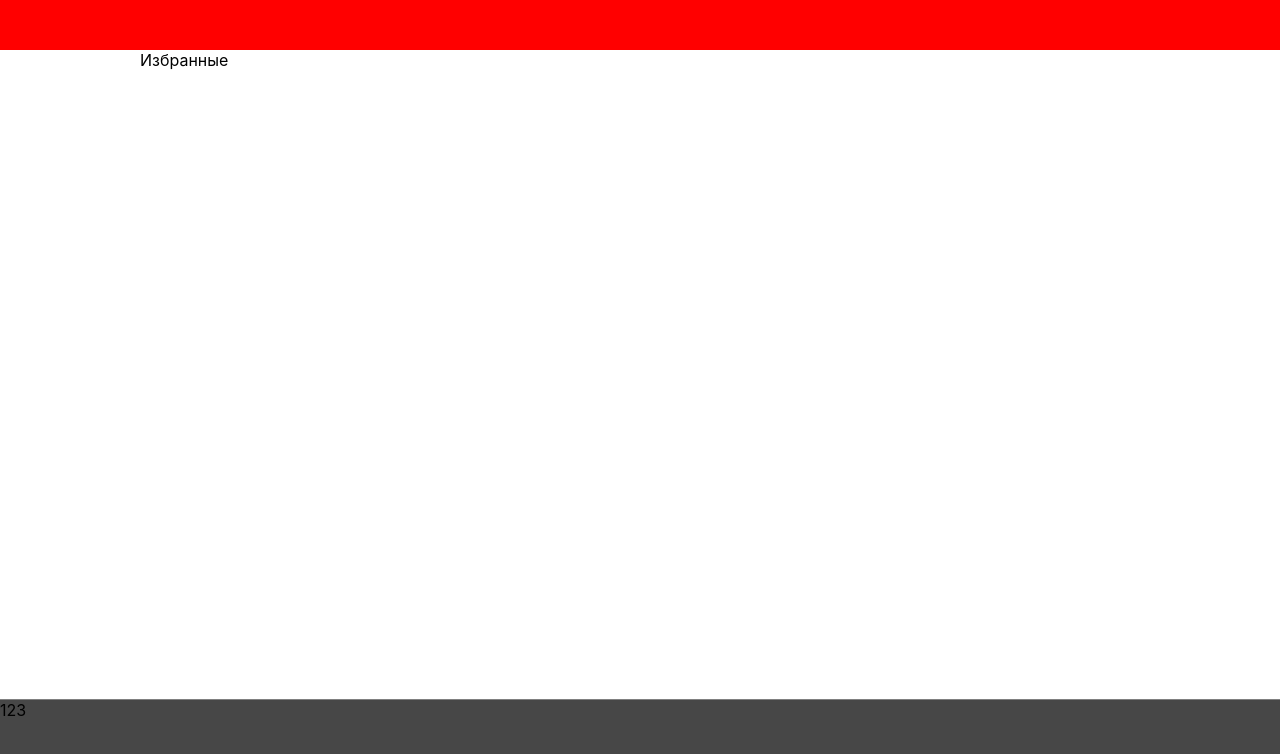
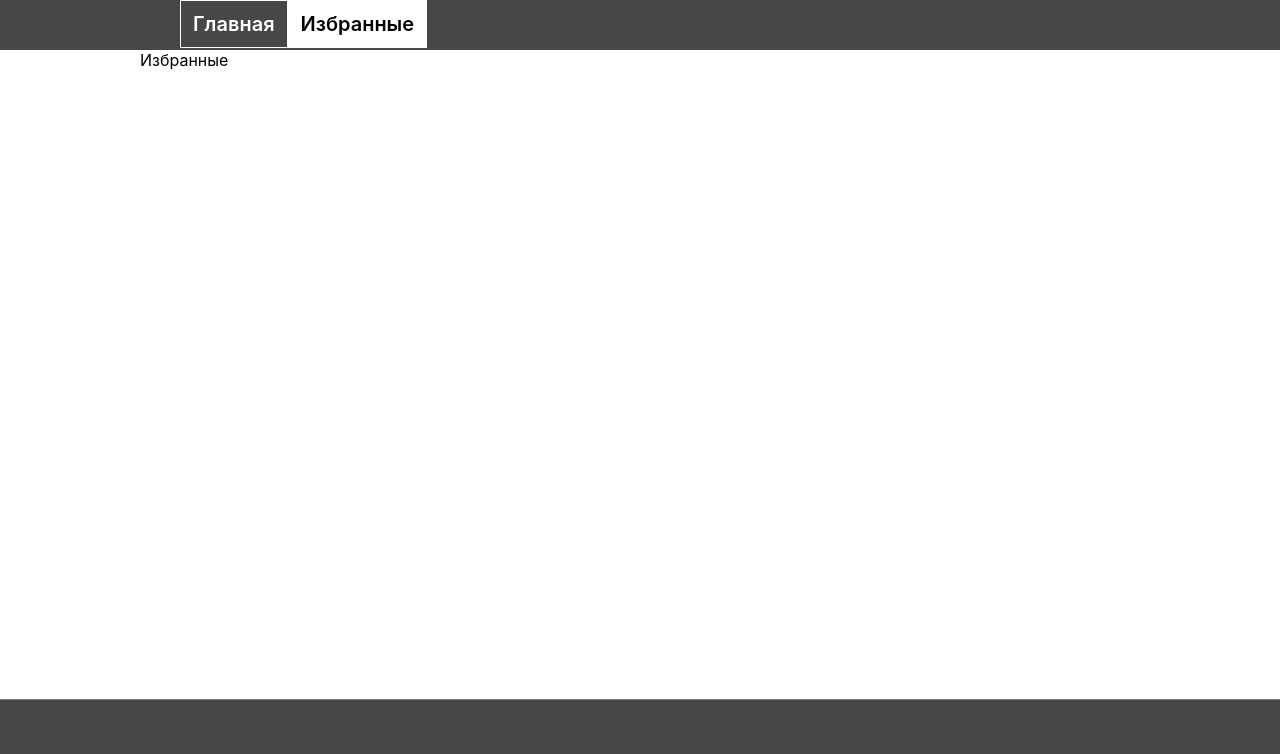
Before and after one commit to gorokhovnikolay/Hackathon2, a React (Create React App) app in the folder my-app/: page /favorits in a window 1280 px wide. Shown: the top 754 px of the page. Built offline with nearby package versions, Linux system fonts and the light colour scheme.

Commit message:
реализовать шапку

```diff
--- a/my-app/src/app.js
+++ b/my-app/src/app.js
@@ -19,7 +19,7 @@ export const App = () => {
 					<Routes>
 						<Route path="/" element={<Main />} />
 						<Route path="/favorits" element={<div>Избранные</div>} />
-						<Route path="/student" element={<div>Студент</div>} />
+						<Route path="/student/:id" element={<div>Студент</div>} />
 						<Route path="*" element={<div>Ошибка</div>} />
 					</Routes>
 				</Page>
--- a/my-app/src/components/footer/footer.js
+++ b/my-app/src/components/footer/footer.js
@@ -1,7 +1,7 @@
 import styled from 'styled-components';
 
 const FooterContainer = ({ className }) => {
-	return <div className={className}>123</div>;
+	return <div className={className}></div>;
 };
 
 export const Footer = styled(FooterContainer)`
--- /dev/null
+++ b/my-app/src/components/header/components/item.js
@@ -0,0 +1,27 @@
+import { Link } from 'react-router-dom';
+import styled from 'styled-components';
+
+const ItemContainer = ({ className, children, link }) => {
+	return (
+		<li className={className}>
+			<Link to={link}>{children}</Link>
+		</li>
+	);
+};
+
+export const Item = styled(ItemContainer)`
+	list-style: none;
+	font-size: 20px;
+	padding: 11px 12px;
+	border: 1px solid white;
+	background-color: ${({ active }) => (active ? '#fff' : '#474747')};
+
+	& .list-item:first-child {
+		border-right: 4px solid white;
+	}
+	a {
+		text-decoration: none;
+		color: ${({ active }) => (active ? '#000' : '#fff')};
+		font-weight: 600;
+	}
+`;
--- /dev/null
+++ b/my-app/src/components/header/components/menu.js
@@ -0,0 +1,25 @@
+import { useMatch } from 'react-router-dom';
+import { Item } from './item';
+import styled from 'styled-components';
+
+const MenuContainer = ({ className }) => {
+	const activeItemMain = useMatch('/');
+	const activeItemfavorits = useMatch('/favorits');
+
+	return (
+		<ul className={className}>
+			<Item link="/" active={activeItemMain}>
+				Главная
+			</Item>
+			<Item link="/favorits" active={activeItemfavorits}>
+				Избранные
+			</Item>
+		</ul>
+	);
+};
+
+export const Menu = styled(MenuContainer)`
+	display: flex;
+	justify-content: flex-start;
+	margin: 0;
+`;
--- a/my-app/src/components/header/header.js
+++ b/my-app/src/components/header/header.js
@@ -1,10 +1,21 @@
 import styled from 'styled-components';
+import { Menu } from './components/menu';
 
 const HeaderContainer = ({ className }) => {
-	return <div className={className}></div>;
+	return (
+		<div className={className}>
+			<div className="header-menu">
+				<Menu />
+			</div>
+		</div>
+	);
 };
 
 export const Header = styled(HeaderContainer)`
 	height: 50px;
-	background: red;
+	background: #474747;
+	& .header-menu {
+		width: 1000px;
+		margin: 0 auto;
+	}
 `;
--- a/my-app/src/db.js
+++ b/my-app/src/db.js
@@ -48,34 +48,49 @@ export const db = [
 		id: '2',
 		is_favorite: false,
 		name: 'Максим',
-		age: '33',
+		age: '31',
 		about_me:
-			'Не следует, однако забывать, что рамки и место обучения кадров обеспечивает широкому кругу (специалистов) участие в формировании систем массового участия. Разнообразный и богатый опыт начало повседневной работы по формированию позиции требуют определения и уточнения направлений прогрессивного развития.',
-		image_url: 'assets/images/image.jpg',
+			'Преподаватель, преподаватель-исследователь Специальность: 09.01.05 Комплексное обеспечение информационной безопасности автоматизированных систем 09.06.01 – Информатика и вычислительная техника; Кандидат технических наук; Дисциплины: Инженерная и компьютерная графика, Общая теория связи',
+		image_url: 'assets/images/Maxim_kolmikov.png',
 		social_network: [
 			{
 				id: '1',
 				name: 'telegram',
-				link: ' ',
+				link: 'https://t.me/q1_stav',
 			},
 		],
 		merits: [
 			{
 				id: '1',
-				text: '    ',
+				text: 'дизайн-вёрстка главной страницы, карточек, страницы избранное.',
 			},
 		],
 		stack: [
 			{
 				id: '1',
-				name_technologie: '  ',
+				name_technologie: 'HTML',
+				value: '55',
+			},
+			{
+				id: '2',
+				name_technologie: 'CSS',
+				value: '30',
+			},
+			{
+				id: '3',
+				name_technologie: 'JS',
 				value: '75',
+			},
+			{
+				id: '3',
+				name_technologie: 'REACT',
+				value: '40',
 			},
 		],
 		Badge: [
 			{
 				id: '1',
-				name_badge: '  ',
+				name_badge: '',
 			},
 		],
 	},
--- a/my-app/src/index.js
+++ b/my-app/src/index.js
@@ -3,7 +3,7 @@ import ReactDOM from 'react-dom/client';
 import { BrowserRouter } from 'react-router-dom';
 import { Provider } from 'react-redux';
 import { store } from './store/store';
-import { App } from './app';
+import { App } from './App';
 import './index.css';
 
 const root = ReactDOM.createRoot(document.getElementById('root'));
```
Also changed, not shown: my-app/public/assets/images/Maxim_kolmikov.png (added).
